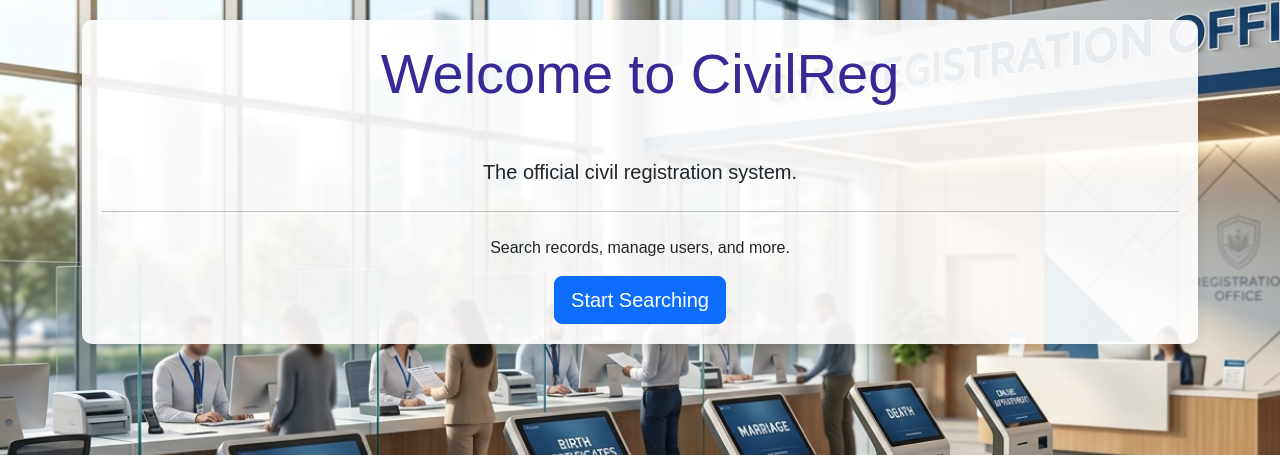
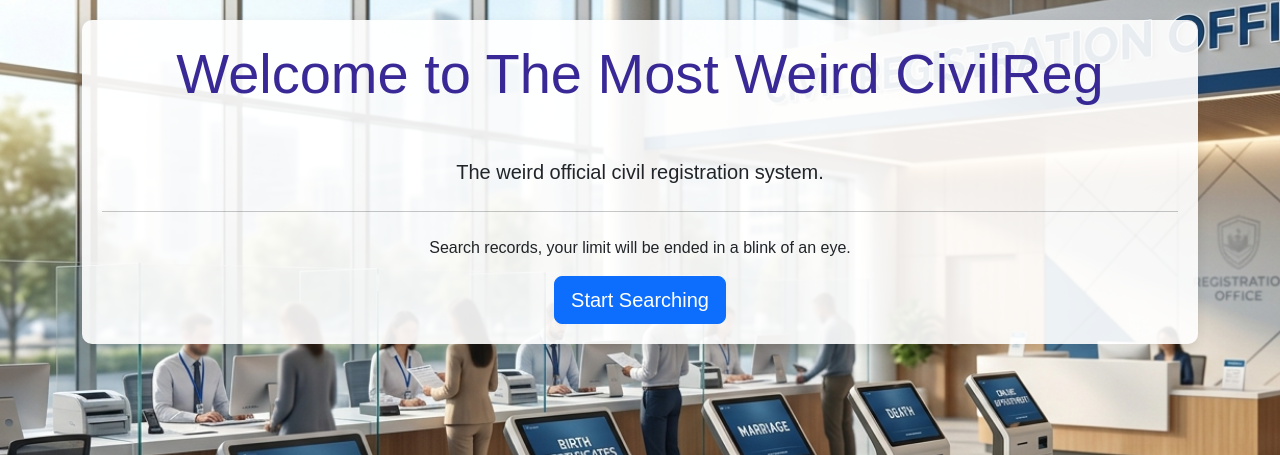
Before and after one commit to Bitafarezi/CivilRegistary, a Django app: template templates/registary/home.html in a window 1280 px wide. Shown: the part 56-511 px from the top of the page. Run offline with Django 5.2, Linux system fonts and the light colour scheme; the template is opened without the code that fills it, so the values that code supplies are empty.

Commit message:
Add some features to the home page

```diff
--- a/templates/registary/home.html
+++ b/templates/registary/home.html
@@ -6,10 +6,10 @@
 {% block content %}
 <div class="main-container">
     <div class="jumbotron text-center">
-        <h1 class="display-4">Welcome to CivilReg</h1>
-        <p class="lead">The official civil registration system.</p>
+        <h1 class="display-4">Welcome to The Most Weird CivilReg</h1>
+        <p class="lead">The weird official civil registration system.</p>
         <hr class="my-4">
-        <p>Search records, manage users, and more.</p>
+        <p>Search records, your limit will be ended in a blink of an eye.</p>
         <a class="btn btn-primary btn-lg" href="{% url 'search' %}" role="button">Start Searching</a>
     </div>
 </div>
```
